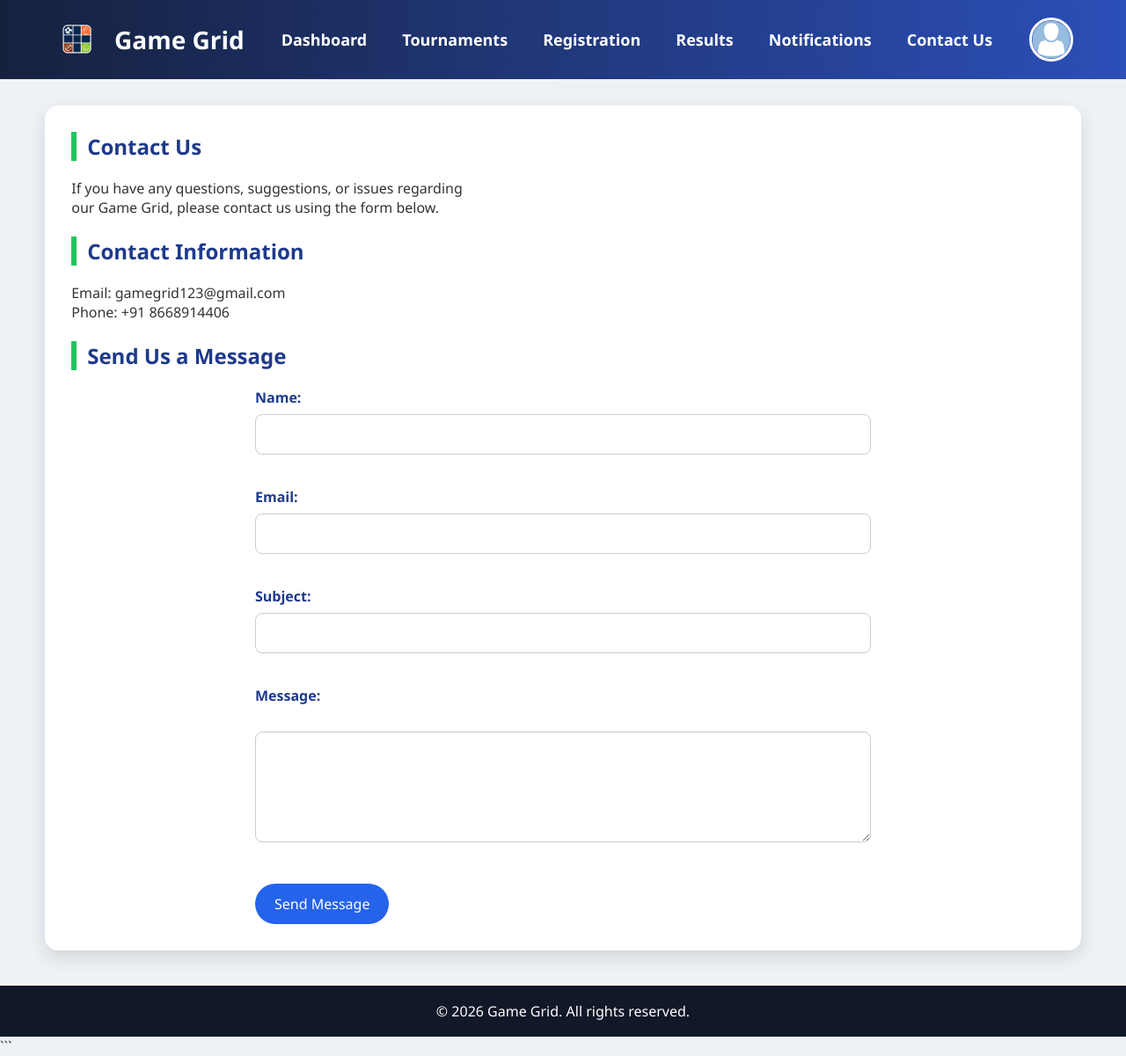
After one commit to Atharv-Sudrik18/Game-Grid, a Flask app: template templates/user/user_contact.html in a window 1280 px wide. The commit adds this page. Shown: the whole page at 88% size. Run offline with Flask 3, Linux system fonts and the light colour scheme; the template is opened without the code that fills it, so the values that code supplies are empty.

Commit message:
Add files via upload

```diff
--- a/templates/user/user_base.html
+++ b/templates/user/user_base.html
@@ -26,7 +26,8 @@
                 <a href="{{ url_for('user.user_registration') }}">Registration</a>
                 <a href="{{ url_for('user.user_results') }}">Results</a>
                 <a href="{{ url_for('user.user_notifications') }}">Notifications</a>
-              <!--   <a href="{{ url_for('user.chatbox') }}">AI Assistant</a> -->
+                <a href="{{ url_for('user.user_contact') }}">Contact Us</a>
+                <!-- <a href="{{ url_for('user.chatbox') }}">AI Assistant</a> -->
             </div>
 
             <div class="profile-dropdown">
--- /dev/null
+++ b/templates/user/user_contact.html
@@ -0,0 +1,42 @@
+{% extends "user/user_base.html" %}
+
+{% block content %}
+<h2>Contact Us</h2>
+<p>
+    If you have any questions, suggestions, or issues regarding <br>
+    our Game Grid, please contact us using the form below.
+</p>
+<br>
+
+<h2>Contact Information</h2>
+<p>
+    Email: gamegrid123@gmail.com <br>
+    Phone: +91 8668914406
+</p>
+<br>
+
+<h2>Send Us a Message</h2>
+
+<form method="POST">
+
+    <label for="name">Name:</label>
+    <input type="text" id="name" name="name" value="{{ user.fullname if user else '' }}" required>
+    <br><br>
+
+    <label for="email">Email:</label>
+    <input type="email" id="email" name="email" value="{{ user.email if user else '' }}" required>
+    <br><br>
+
+    <label for="subject">Subject:</label>
+    <input type="text" id="subject" name="subject" required>
+    <br><br>
+
+    <label for="message">Message:</label>
+    <br>
+    <textarea id="message" name="message" rows="5" cols="30" required></textarea>
+    <br><br>
+
+    <button type="submit">Send Message</button>
+
+</form>
+{% endblock %}
```
Also changed, not shown: templates/user/user_profile.html (line endings or trailing spaces).
